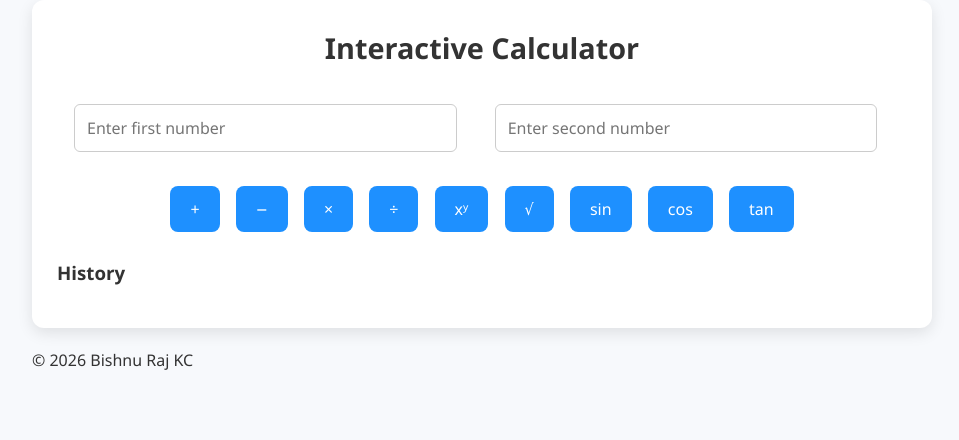
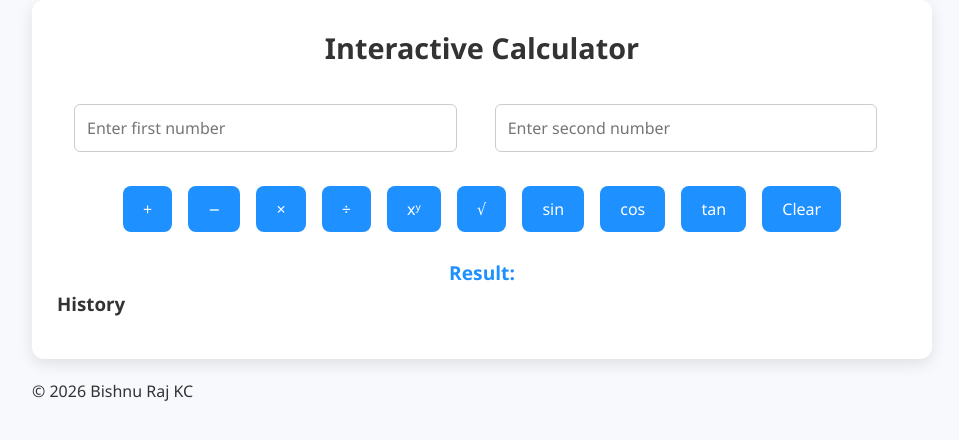
Before and after one commit to Bishnurajkc-github/bishnurajkc, a Flask app: page /calculator in a window 1280 px wide. Shown: the part 266-706 px from the top of the page, without its empty margins (158-1117 px from the left). Run offline with Flask 3, Linux system fonts and the light colour scheme.

Commit message:
Update calculator.html
calculation.html updated.

```diff
--- a/templates/calculator.html
+++ b/templates/calculator.html
@@ -27,11 +27,13 @@
         <div class="container calculator-container">
             <h2>Interactive Calculator</h2>
 
+            <!-- Inputs -->
             <div class="calculator-inputs">
                 <input type="number" id="a" placeholder="Enter first number">
                 <input type="number" id="b" placeholder="Enter second number">
             </div>
 
+            <!-- Buttons -->
             <div class="calculator-buttons">
                 <button onclick="calc('add')">+</button>
                 <button onclick="calc('subtract')">−</button>
@@ -42,10 +44,14 @@
                 <button onclick="calc('sin')">sin</button>
                 <button onclick="calc('cos')">cos</button>
                 <button onclick="calc('tan')">tan</button>
+                <!-- Clear button -->
+                <button onclick="clearCalculator()">Clear</button>
             </div>
 
-            <div id="result" class="calculator-result"></div>
+            <!-- Result -->
+            <div id="result" class="calculator-result">Result: </div>
 
+            <!-- History -->
             <h3>History</h3>
             <ul id="history" class="calculator-history"></ul>
         </div>
```
